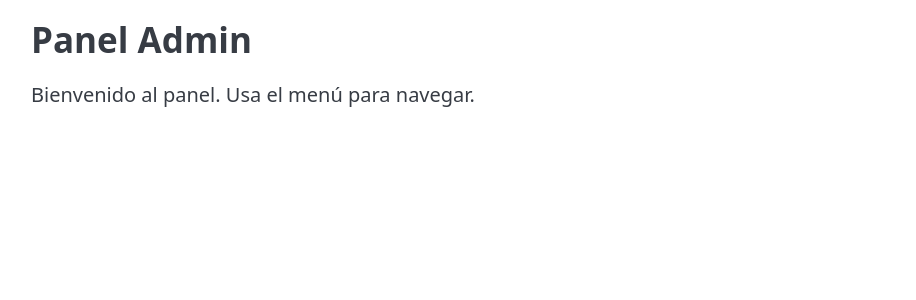
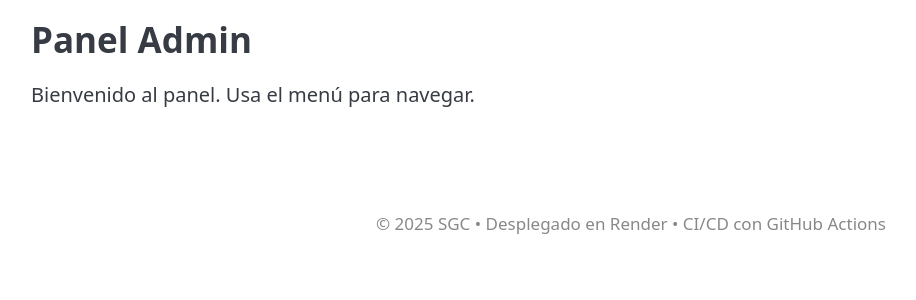
Before and after one commit to Mag0de0z2099/Proyecto-Codex, a Flask app: page /admin/ in a window 1280 px wide. Shown: the part 70-370 px from the top of the page, without its empty margins (9-925 px from the left). Run offline with Flask 3, Linux system fonts and the light colour scheme; the visitor is signed in with stand-in values (Sample User, id 1); some libraries are stand-ins or nearby versions.

Commit message:
chore(ui): agregar footer fijo global a SGC

```diff
--- a/app/templates/base.html
+++ b/app/templates/base.html
@@ -6,6 +6,18 @@
   <meta name="viewport" content="width=device-width, initial-scale=1" />
   <!-- Pico.css (CDN) -->
   <link rel="stylesheet" href="https://unpkg.com/@picocss/pico@2.0.6/css/pico.min.css">
+  <style>
+    footer {
+      margin-top: 2rem;
+      padding: 1rem 0;
+      border-top: 1px solid rgba(255,255,255,0.15);
+      font-size: 0.85rem;
+      text-align: center;
+      color: #888;
+    }
+    footer a { color: inherit; text-decoration: none; }
+    footer a:hover { text-decoration: underline; }
+  </style>
 </head>
 <body>
   <nav class="container">
@@ -40,5 +52,9 @@
 
     {% block content %}{% endblock %}
   </main>
+
+  <footer>
+    © 2025 SGC • Desplegado en <a href="https://render.com" target="_blank">Render</a> • CI/CD con <a href="https://github.com/features/actions" target="_blank">GitHub Actions</a>
+  </footer>
 </body>
 </html>
```
